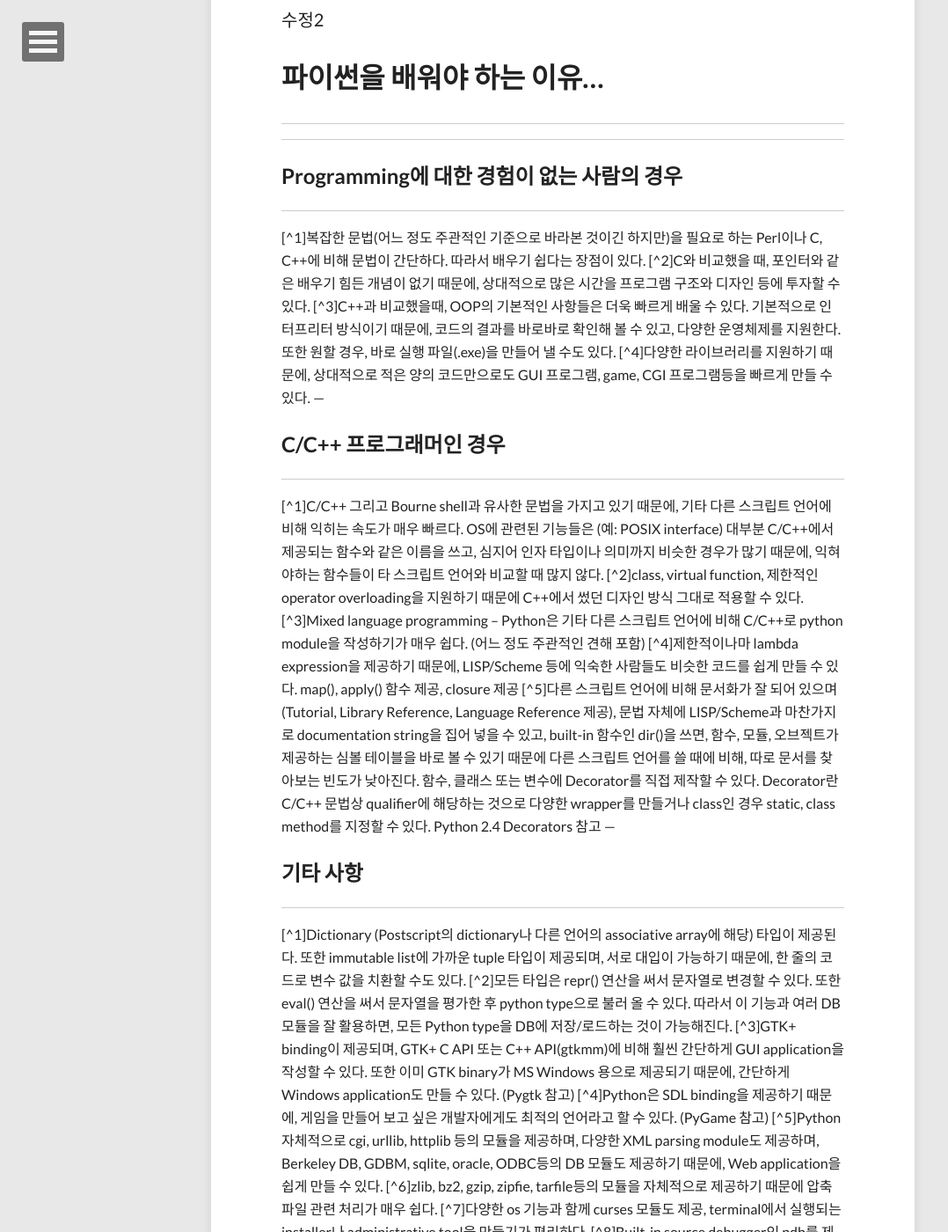
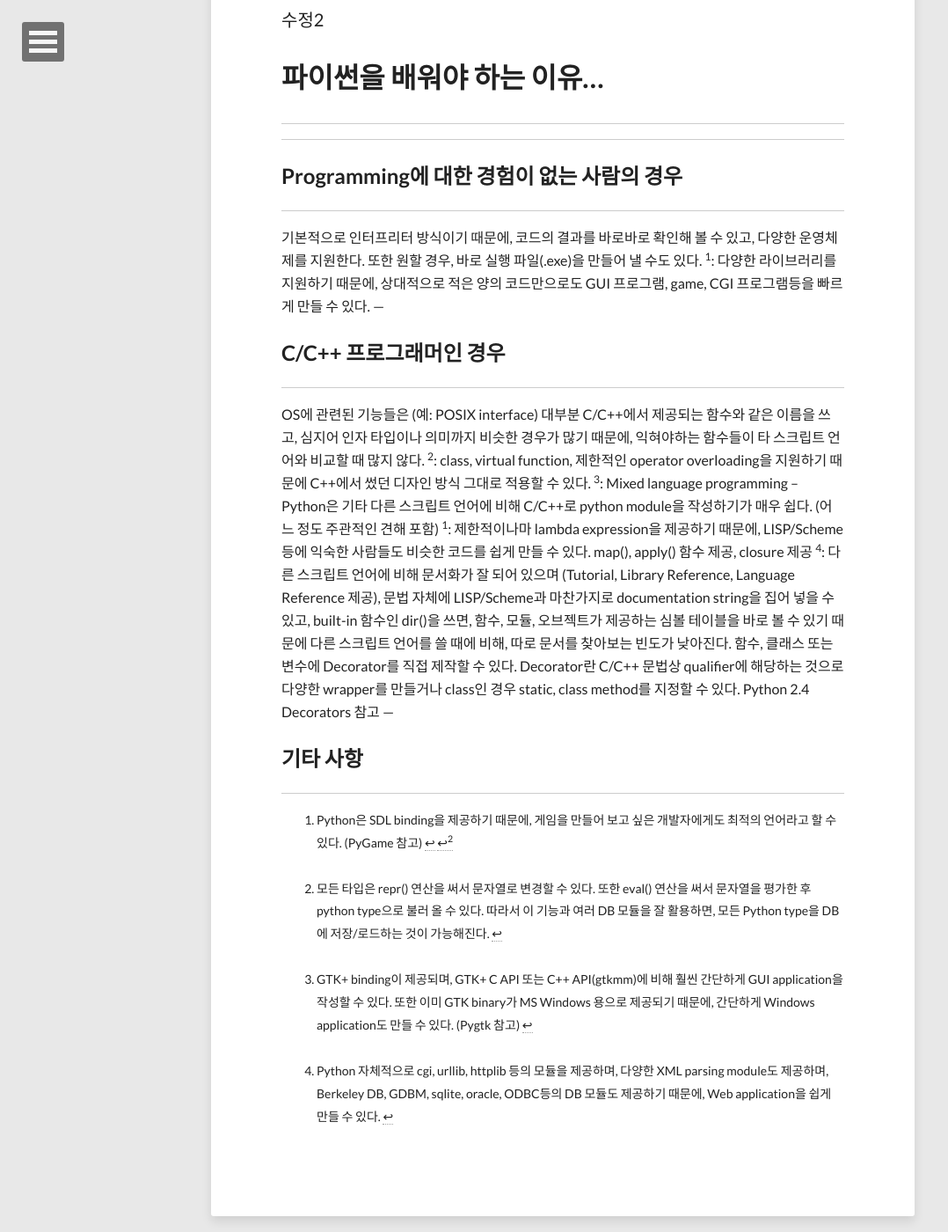
Before and after one commit to geoncheollee/geonblog, a Jekyll site: the page built from index.md, in a window 1280 px wide and 1400 px high, scrolled down 511 px. Shown: the whole window at 88% size, without its empty margins (0-1078 px from the left). Built offline with Jekyll 4.4.1, drawn with Linux system fonts in a browser that asks for light colours; nearby versions of some CDN libraries; some of the changed text lies outside the part shown.

Commit message:
20141102_hong

```diff
--- a/index.md
+++ b/index.md
@@ -17,32 +17,32 @@ image:
 
 ##Programming에 대한 경험이 없는 사람의 경우
 ---
-[^1]복잡한 문법(어느 정도 주관적인 기준으로 바라본 것이긴 하지만)을 필요로 하는 Perl이나 C, C++에 비해 문법이 간단하다. 따라서 배우기 쉽다는 장점이 있다.
-[^2]C와 비교했을 때, 포인터와 같은 배우기 힘든 개념이 없기 때문에, 상대적으로 많은 시간을 프로그램 구조와 디자인 등에 투자할 수 있다.
-[^3]C++과 비교했을때, OOP의 기본적인 사항들은 더욱 빠르게 배울 수 있다.
+[^1]: 복잡한 문법(어느 정도 주관적인 기준으로 바라본 것이긴 하지만)을 필요로 하는 Perl이나 C, C++에 비해 문법이 간단하다. 따라서 배우기 쉽다는 장점이 있다.
+[^2]: C와 비교했을 때, 포인터와 같은 배우기 힘든 개념이 없기 때문에, 상대적으로 많은 시간을 프로그램 구조와 디자인 등에 투자할 수 있다.
+[^3]: C++과 비교했을때, OOP의 기본적인 사항들은 더욱 빠르게 배울 수 있다.
 기본적으로 인터프리터 방식이기 때문에, 코드의 결과를 바로바로 확인해 볼 수 있고, 다양한 운영체제를 지원한다. 또한 원할 경우, 바로 실행 파일(.exe)을 만들어 낼 수도 있다.
-[^4]다양한 라이브러리를 지원하기 때문에, 상대적으로 적은 양의 코드만으로도 GUI 프로그램, game, CGI 프로그램등을 빠르게 만들 수 있다.
+[^4]: 다양한 라이브러리를 지원하기 때문에, 상대적으로 적은 양의 코드만으로도 GUI 프로그램, game, CGI 프로그램등을 빠르게 만들 수 있다.
 ---
 
 ##C/C++ 프로그래머인 경우
 ---
-[^1]C/C++ 그리고 Bourne shell과 유사한 문법을 가지고 있기 때문에, 기타 다른 스크립트 언어에 비해 익히는 속도가 매우 빠르다.
+[^1]: C/C++ 그리고 Bourne shell과 유사한 문법을 가지고 있기 때문에, 기타 다른 스크립트 언어에 비해 익히는 속도가 매우 빠르다.
 OS에 관련된 기능들은 (예: POSIX interface) 대부분 C/C++에서 제공되는 함수와 같은 이름을 쓰고, 심지어 인자 타입이나 의미까지 비슷한 경우가 많기 때문에, 익혀야하는 함수들이 타 스크립트 언어와 비교할 때 많지 않다.
-[^2]class, virtual function, 제한적인 operator overloading을 지원하기 때문에 C++에서 썼던 디자인 방식 그대로 적용할 수 있다.
-[^3]Mixed language programming -- Python은 기타 다른 스크립트 언어에 비해 C/C++로 python module을 작성하기가 매우 쉽다. (어느 정도 주관적인 견해 포함)
-[^4]제한적이나마 lambda expression을 제공하기 때문에, LISP/Scheme 등에 익숙한 사람들도 비슷한 코드를 쉽게 만들 수 있다. map(), apply() 함수 제공, closure 제공
-[^5]다른 스크립트 언어에 비해 문서화가 잘 되어 있으며 (Tutorial, Library Reference, Language Reference 제공), 문법 자체에 LISP/Scheme과 마찬가지로 documentation string을 집어 넣을 수 있고, built-in 함수인 dir()을 쓰면, 함수, 모듈, 오브젝트가 제공하는 심볼 테이블을 바로 볼 수 있기 때문에 다른 스크립트 언어를 쓸 때에 비해, 따로 문서를 찾아보는 빈도가 낮아진다.
+[^2]: class, virtual function, 제한적인 operator overloading을 지원하기 때문에 C++에서 썼던 디자인 방식 그대로 적용할 수 있다.
+[^3]: Mixed language programming -- Python은 기타 다른 스크립트 언어에 비해 C/C++로 python module을 작성하기가 매우 쉽다. (어느 정도 주관적인 견해 포함)
+[^4]: 제한적이나마 lambda expression을 제공하기 때문에, LISP/Scheme 등에 익숙한 사람들도 비슷한 코드를 쉽게 만들 수 있다. map(), apply() 함수 제공, closure 제공
+[^5]: 다른 스크립트 언어에 비해 문서화가 잘 되어 있으며 (Tutorial, Library Reference, Language Reference 제공), 문법 자체에 LISP/Scheme과 마찬가지로 documentation string을 집어 넣을 수 있고, built-in 함수인 dir()을 쓰면, 함수, 모듈, 오브젝트가 제공하는 심볼 테이블을 바로 볼 수 있기 때문에 다른 스크립트 언어를 쓸 때에 비해, 따로 문서를 찾아보는 빈도가 낮아진다.
 함수, 클래스 또는 변수에 Decorator를 직접 제작할 수 있다. Decorator란 C/C++ 문법상 qualifier에 해당하는 것으로 다양한 wrapper를 만들거나 class인 경우 static, class method를 지정할 수 있다. Python 2.4 Decorators 참고
 ---
 
 ##기타 사항
 ---
-[^1]Dictionary (Postscript의 dictionary나 다른 언어의 associative array에 해당) 타입이 제공된다. 또한 immutable list에 가까운 tuple 타입이 제공되며, 서로 대입이 가능하기 때문에, 한 줄의 코드로 변수 값을 치환할 수도 있다.
-[^2]모든 타입은 repr() 연산을 써서 문자열로 변경할 수 있다. 또한 eval() 연산을 써서 문자열을 평가한 후 python type으로 불러 올 수 있다. 따라서 이 기능과 여러 DB 모듈을 잘 활용하면, 모든 Python type을 DB에 저장/로드하는 것이 가능해진다.
-[^3]GTK+ binding이 제공되며, GTK+ C API 또는 C++ API(gtkmm)에 비해 훨씬 간단하게 GUI application을 작성할 수 있다. 또한 이미 GTK binary가 MS Windows 용으로 제공되기 때문에, 간단하게 Windows application도 만들 수 있다. (Pygtk 참고)
-[^4]Python은 SDL binding을 제공하기 때문에, 게임을 만들어 보고 싶은 개발자에게도 최적의 언어라고 할 수 있다. (PyGame 참고)
-[^5]Python 자체적으로 cgi, urllib, httplib 등의 모듈을 제공하며, 다양한 XML parsing module도 제공하며, Berkeley DB, GDBM, sqlite, oracle, ODBC등의 DB 모듈도 제공하기 때문에, Web application을 쉽게 만들 수 있다.
-[^6]zlib, bz2, gzip, zipfie, tarfile등의 모듈을 자체적으로 제공하기 때문에 압축 파일 관련 처리가 매우 쉽다.
-[^7]다양한 os 기능과 함께 curses 모듈도 제공, terminal에서 실행되는 installer나 administrative tool을 만들기가 편리하다.
-[^8]Built-in source debugger인 pdb를 제공한다.
-[^9]실제 개발할 때 Emacs(Pymacs, python-mode package 활용)에서 완벽하게 interpreter를 지원하며, 다양한 형태의 (buffer, region)등을 python 실행 결과를 확인할 수도 있다. 또한 Emacs 내부에서 디버거를 실행할 수 있으며(M-x pdb), Web browser w3m package를 쓰면 따로 도움말을 보기 위해 browser를 띄울 필요도 없기 때문에 매우 편리하다! (python-mode, w3m, emacs-w3m 참고)
+[^1]: Dictionary (Postscript의 dictionary나 다른 언어의 associative array에 해당) 타입이 제공된다. 또한 immutable list에 가까운 tuple 타입이 제공되며, 서로 대입이 가능하기 때문에, 한 줄의 코드로 변수 값을 치환할 수도 있다.
+[^2]: 모든 타입은 repr() 연산을 써서 문자열로 변경할 수 있다. 또한 eval() 연산을 써서 문자열을 평가한 후 python type으로 불러 올 수 있다. 따라서 이 기능과 여러 DB 모듈을 잘 활용하면, 모든 Python type을 DB에 저장/로드하는 것이 가능해진다.
+[^3]: GTK+ binding이 제공되며, GTK+ C API 또는 C++ API(gtkmm)에 비해 훨씬 간단하게 GUI application을 작성할 수 있다. 또한 이미 GTK binary가 MS Windows 용으로 제공되기 때문에, 간단하게 Windows application도 만들 수 있다. (Pygtk 참고)
+[^4]: Python은 SDL binding을 제공하기 때문에, 게임을 만들어 보고 싶은 개발자에게도 최적의 언어라고 할 수 있다. (PyGame 참고)
+[^5]: Python 자체적으로 cgi, urllib, httplib 등의 모듈을 제공하며, 다양한 XML parsing module도 제공하며, Berkeley DB, GDBM, sqlite, oracle, ODBC등의 DB 모듈도 제공하기 때문에, Web application을 쉽게 만들 수 있다.
+[^6]: zlib, bz2, gzip, zipfie, tarfile등의 모듈을 자체적으로 제공하기 때문에 압축 파일 관련 처리가 매우 쉽다.
+[^7]: 다양한 os 기능과 함께 curses 모듈도 제공, terminal에서 실행되는 installer나 administrative tool을 만들기가 편리하다.
+[^8]: Built-in source debugger인 pdb를 제공한다.
+[^9]: 실제 개발할 때 Emacs(Pymacs, python-mode package 활용)에서 완벽하게 interpreter를 지원하며, 다양한 형태의 (buffer, region)등을 python 실행 결과를 확인할 수도 있다. 또한 Emacs 내부에서 디버거를 실행할 수 있으며(M-x pdb), Web browser w3m package를 쓰면 따로 도움말을 보기 위해 browser를 띄울 필요도 없기 때문에 매우 편리하다! (python-mode, w3m, emacs-w3m 참고)
```
